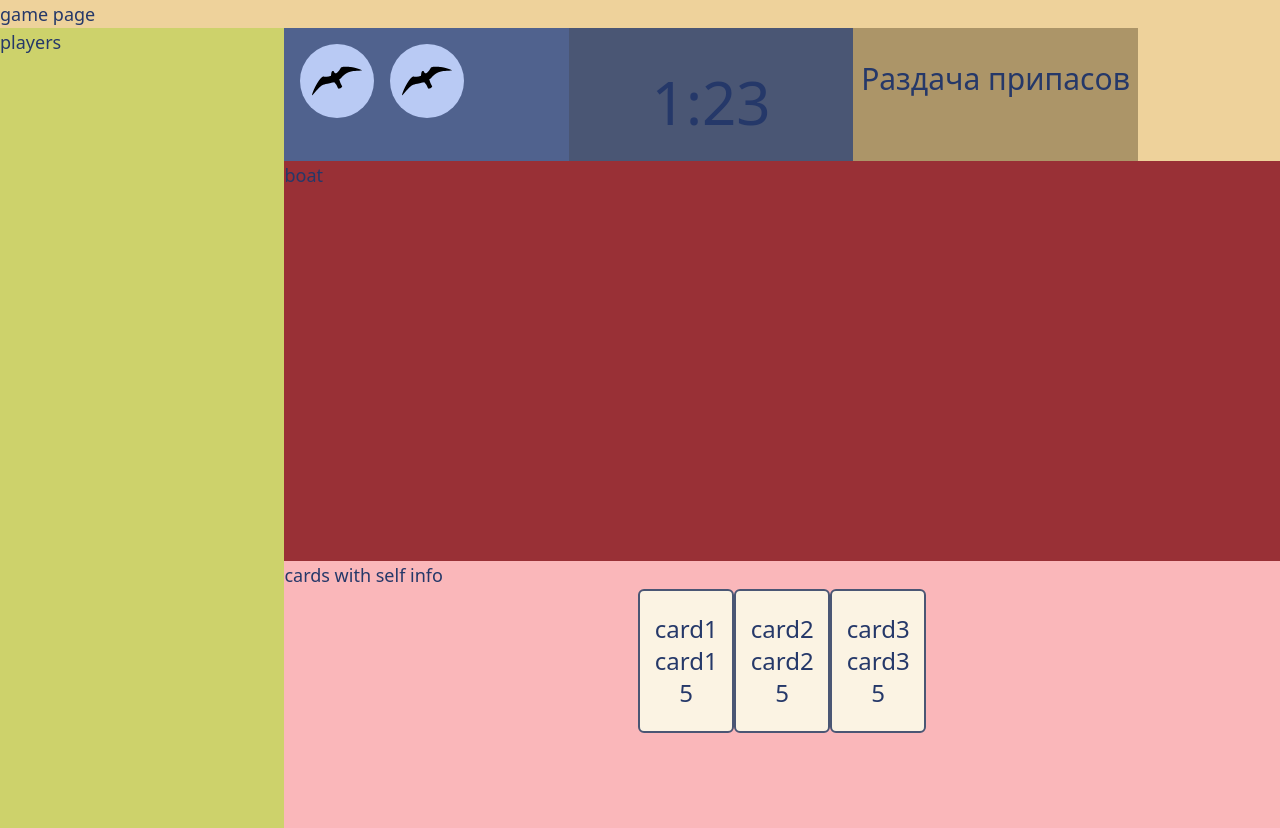
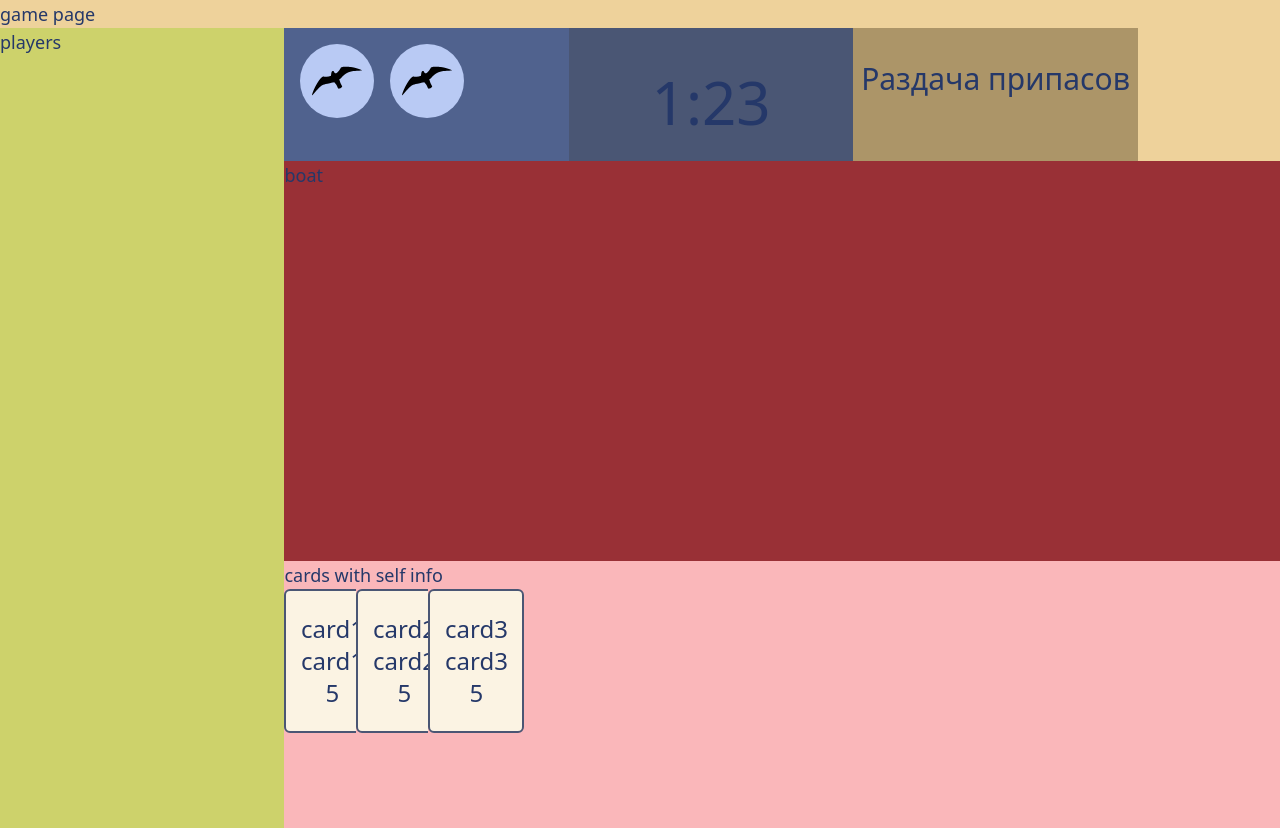
Before and after one commit to LifeBoat-TableGame/API, a Vue app in the folder client/: page /game in a window 1280 px wide. Built offline with nearby package versions, Linux system fonts and the light colour scheme; no server answers.

Commit message:
card overlap v0.1

```diff
--- a/client/src/components/Card.vue
+++ b/client/src/components/Card.vue
@@ -1,5 +1,6 @@
 
 <template>
+<div class="cardWrapper">
   <div class="card vertical-container box noselect" @click="useCard">
     <div>{{ supply.name }}
     </div>
@@ -7,6 +8,7 @@
     </div>
     <div>{{ supply.strength }}
     </div>
+  </div>
   </div>
 </template>
 
@@ -40,4 +42,11 @@ const useCard = () => {
     hover:scale-150
     origin-[50%_70%] hover:rotate-0
 }
+.cardWrapper {
+  @apply overflow-hidden;
+}
+
+.cardWrapper:last-child, .cardWrapper:hover {
+  @apply overflow-visible;
+}
 </style>
--- a/client/src/components/Hand.vue
+++ b/client/src/components/Hand.vue
@@ -1,6 +1,6 @@
 
 <template>
-  <div class="horisontal-container hand">
+  <div class="hand">
     <Card v-for="supply of supplies" :key="supply.name" :supply=supply />
   </div>
 </template>
@@ -24,6 +24,6 @@ const emit = defineEmits(['card:clicked'])
 </script>
 <style scoped>
 .hand {
-  @apply flex
+  @apply max-w-[15rem] flex
 }
 </style>
```
